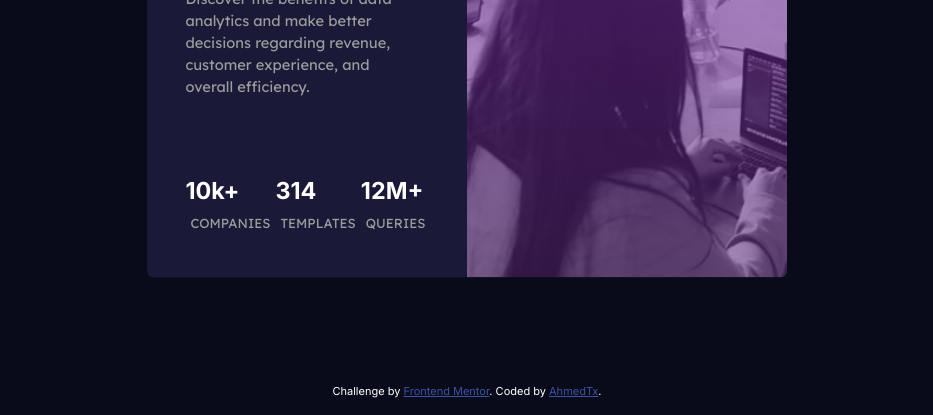
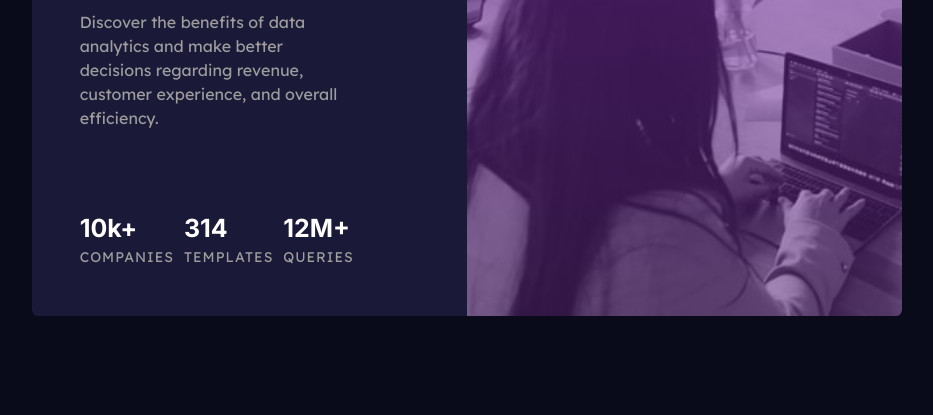
Before and after one commit to AhmedTxl/stats-preview-card-component-main, a plain HTML site: page index.html in a window 1280 px wide. Shown: the part 385-800 px from the top of the page, without its empty margins (173-1106 px from the left). Drawn offline with Linux system fonts and the light colour scheme.

Commit message:
Update my solution to a better one

```diff
--- a/index.html
+++ b/index.html
@@ -30,7 +30,7 @@
     </style>
   </head>
   <body>
-    <div class="container">
+      <div class="container" role="main">
         <div class="imageOverlayer"></div>
         <div class="text-wrapper">
           <h1>
@@ -44,26 +44,28 @@
           </p>
           <div class="info">
             <div class="stats">
-            <h3>10k+</h3>
+              <h2>10k+</h2>
               <p class="small">COMPANIES</p>
             </div>
             <div class="stats">
-            <h3>314</h3>
+              <h2>314</h2>
               <p class="small">TEMPLATES</p>
             </div>
             <div class="stats">
-            <h3>12M+</h3>
+              <h2>12M+</h2>
               <p class="small">QUERIES</p>
             </div>
           </div>
         </div>
       </div>
 
-    <div class="attribution">
+    <!--
+    <div class="attribution" role="contentinfo">
       Challenge by
       <a href="https://www.frontendmentor.io?ref=challenge" target="_blank"
         >Frontend Mentor</a
       >. Coded by <a href="https://www.github.com/AhmedTxl">AhmedTx</a>.
     </div>
+    -->
   </body>
 </html>
--- a/styles.css
+++ b/styles.css
@@ -1,14 +1,5 @@
 /* Google Fonts */
 @import url("https://fonts.googleapis.com/css2?family=Inter:wght@400;700&family=Lexend+Deca&display=swap");
-
-/*
-    1. Use a more-intuitive box-sizing model.
-*/
-*,
-*::before,
-*::after {
-  box-sizing: border-box;
-}
 
 /*
     2. Remove default margin
@@ -34,9 +25,12 @@ body {
   color: #fff;
   background: hsl(233, 47%, 7%);
   text-align: center;
-  font-size: 15px;
   line-height: 1.5;
-  -webkit-font-smoothing: antialiased;
+  display: flex;
+  overflow: hidden;
+  width: 100%;
+  justify-content: center;
+  align-items: center;
 }
 
 /*
@@ -89,9 +83,7 @@ h6 {
   margin: 0;
   background: hsl(244, 38%, 16%);
   position: absolute;
-  left: 50%;
-  top: 50%;
-  transform: translate(-50%, -50%);
+  max-width: 68%;
 }
 
 p {
@@ -99,16 +91,16 @@ p {
 }
 
 .text-wrapper {
-  padding: 12%;
+  padding: 11%;
   text-align: left;
   order: -1;
-  margin-right: 2rem;
+  margin-right: 15%;
 }
 
 .text-wrapper h1 {
   font-family: "Inter", sans-serif;
   max-height: fit-content;
-  font-size: 1.845rem;
+  font-size: 38px;
   margin-bottom: 20px;
 }
 
@@ -124,10 +116,10 @@ p {
 p {
   font-family: "Lexend Deca", sans-serif;
   color: #9d9d9d;
-  font-size: 14.675px;
+  font-size: 16px;
 }
 
-.stats h3 {
+.stats h2 {
   font-family: "Inter", sans-serif;
   font-size: 1.56em;
 }
@@ -135,11 +127,10 @@ p {
 .small {
   font-family: "Lexend Deca", sans-serif;
   font-size: 0.875em;
-  padding: 5px;
+  letter-spacing: 1px;
 }
 
 .imageOverlayer {
-  height: 100%;
   width: 100%;
   min-height: 222px;
   border-radius: 0 0.4rem 0.4rem 0;
```
Lines whose indentation alone changed are shown as unchanged.
